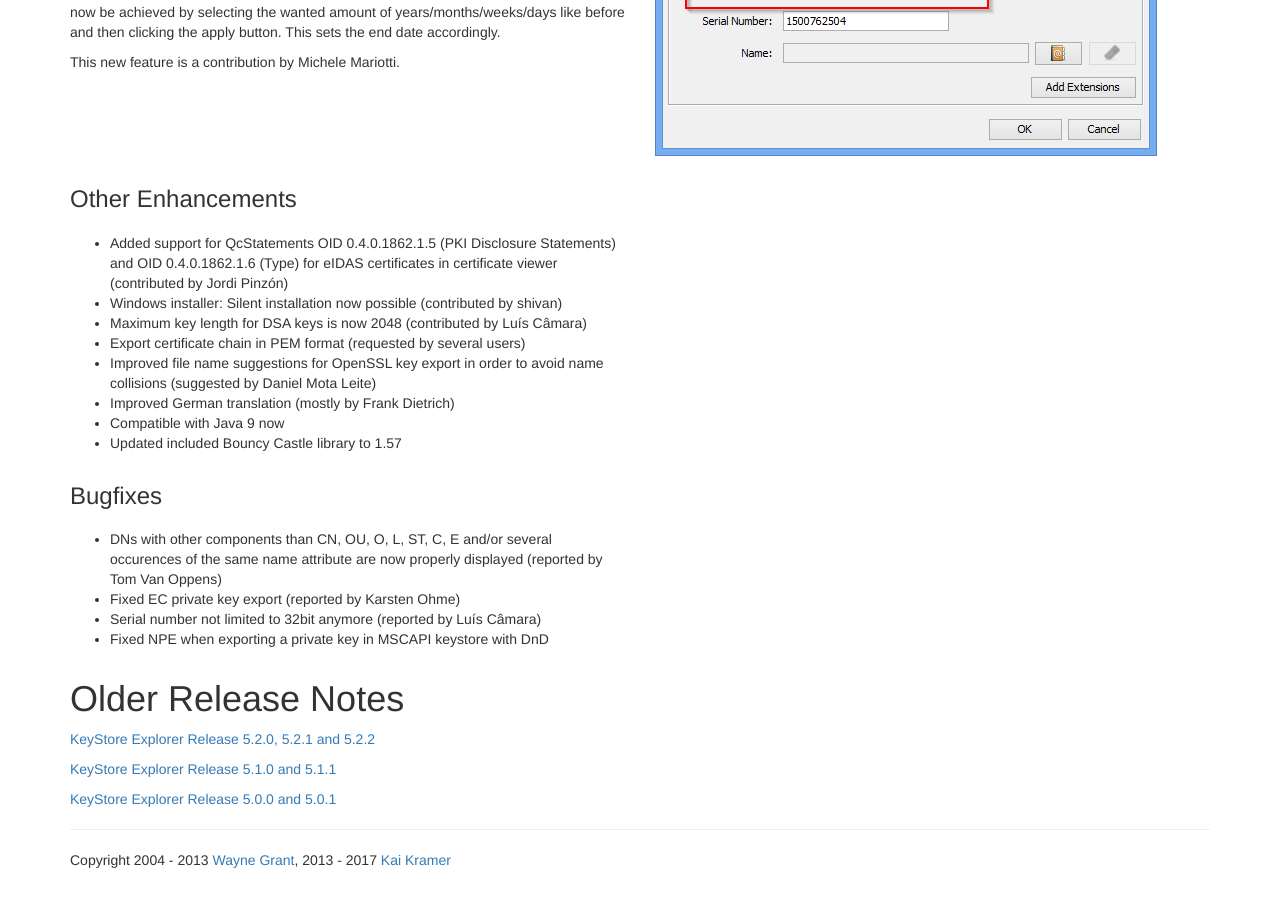
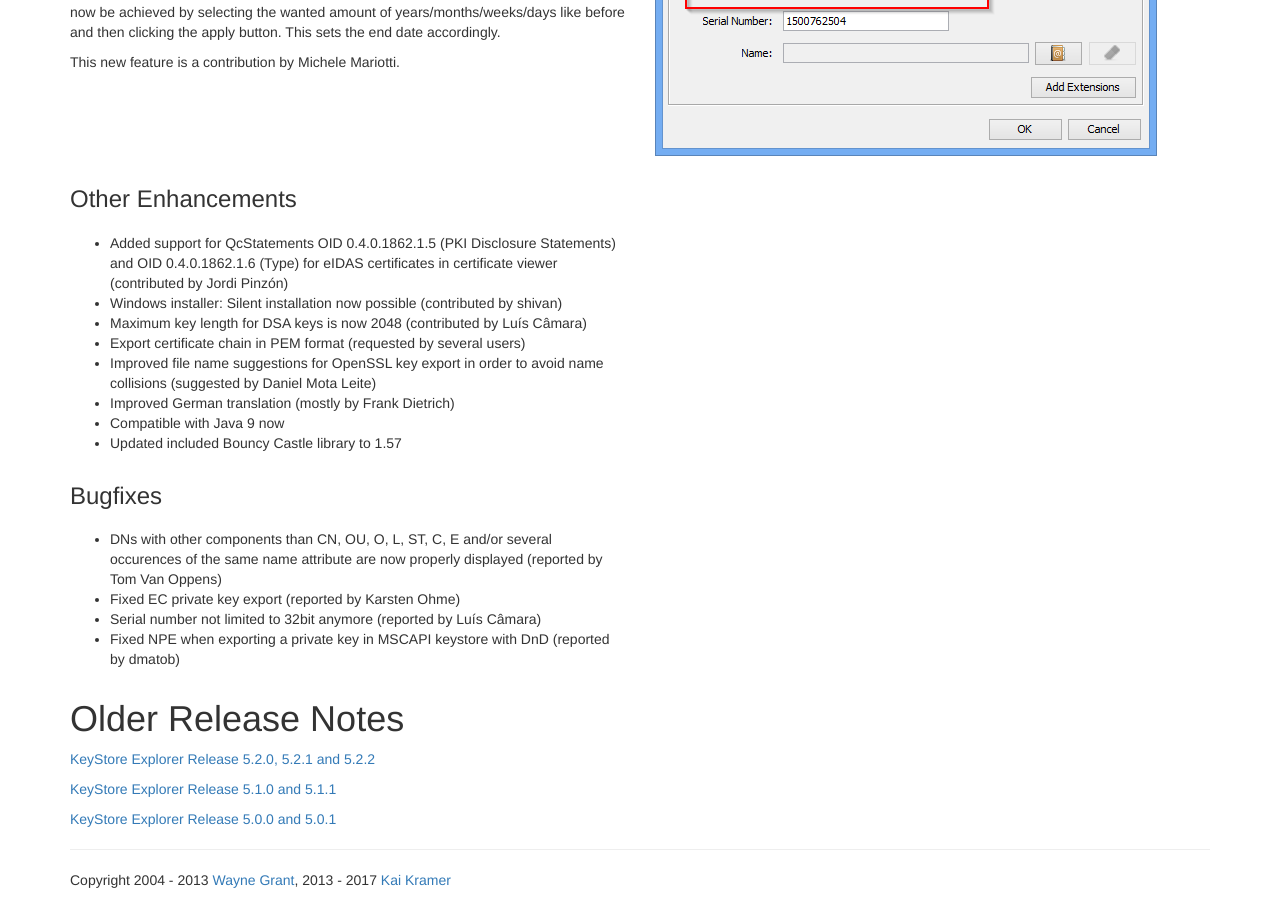
Before and after one commit to kaikramer/kaikramer.github.io, a Jekyll site: the page built from releases.html, in a window 1280 px wide and 900 px high, scrolled down 1002 px. Built offline with Jekyll 4.4.1, drawn with Linux system fonts in a browser that asks for light colours.

Commit message:
Added additional reporter

```diff
--- a/releases.html
+++ b/releases.html
@@ -110,7 +110,7 @@
 					name attribute are now properly displayed (reported by Tom Van Oppens)</li>
 				<li>Fixed EC private key export (reported by Karsten Ohme)</li>
 				<li>Serial number not limited to 32bit anymore (reported by Luís Câmara)</li>
-				<li>Fixed NPE when exporting a private key in MSCAPI keystore with DnD</li>
+				<li>Fixed NPE when exporting a private key in MSCAPI keystore with DnD (reported by dmatob)</li>
 			</ul>
 		</p>
 	</div>
```
